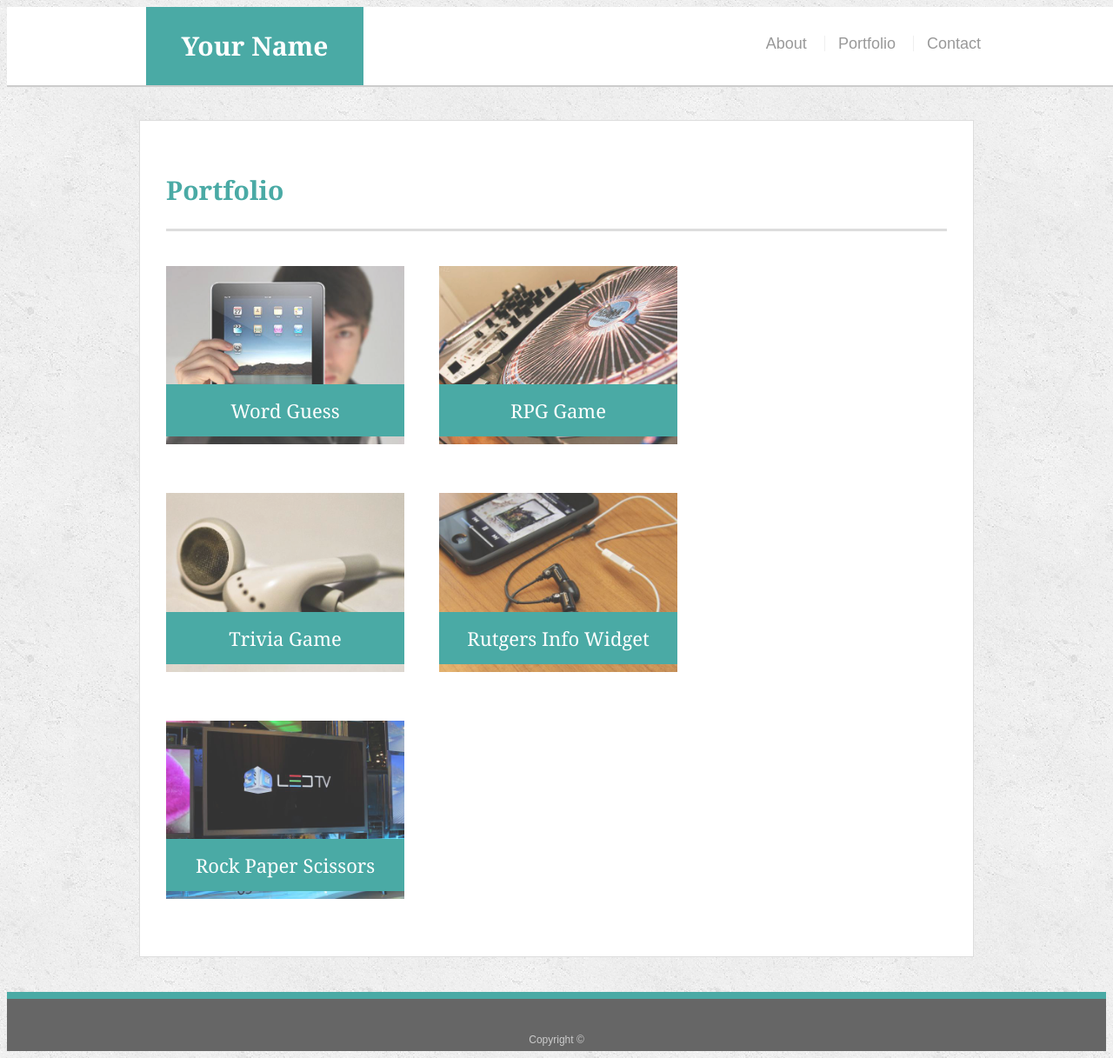
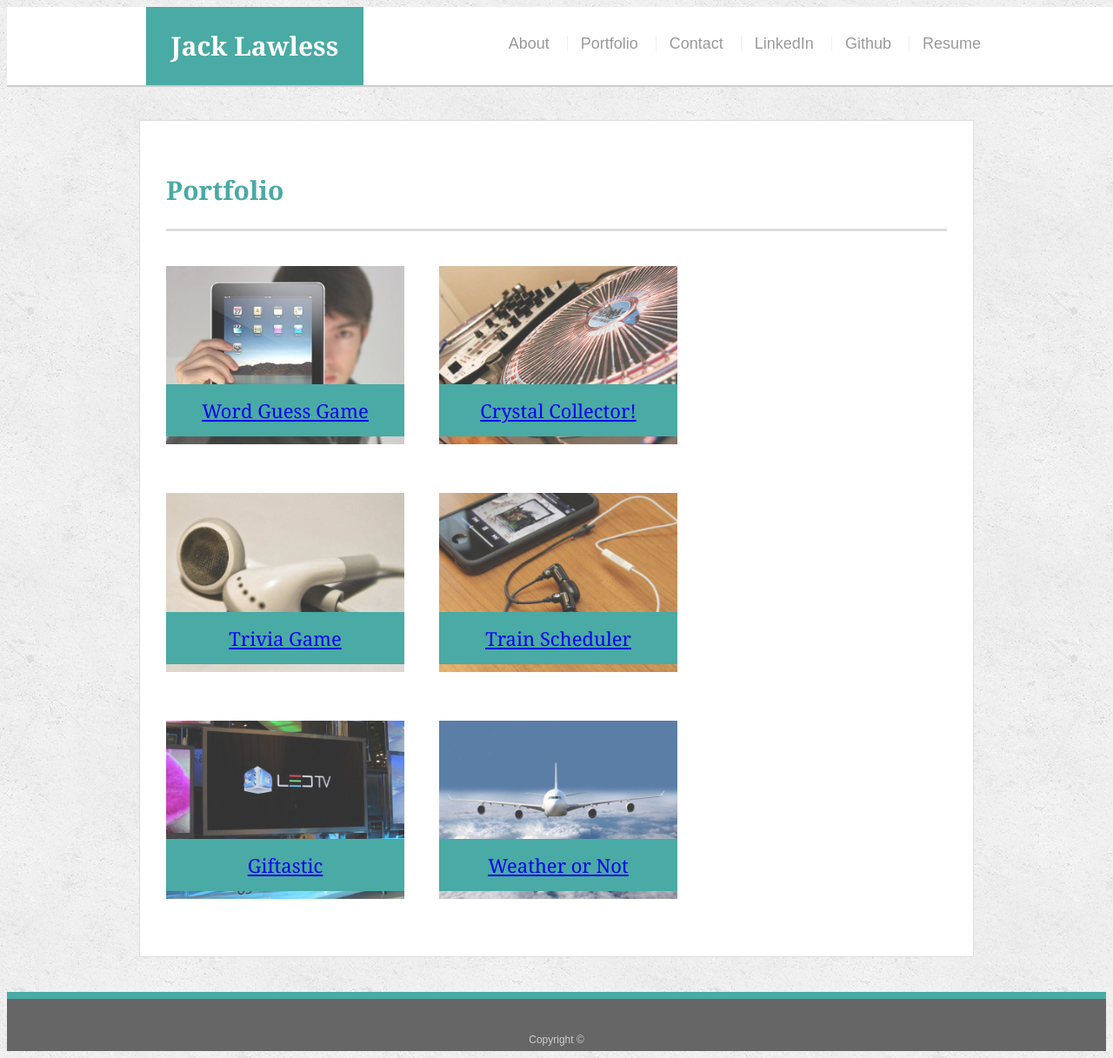
Before and after one commit to LawlessJack/Responsive-Portfolio, a plain HTML site: page portfolio.html in a window 1280 px wide. Shown: the whole page at 87% size. Drawn offline with Linux system fonts and the light colour scheme.

Commit message:
updated portfolio page

```diff
--- a/assets/css/style.css
+++ b/assets/css/style.css
@@ -168,6 +168,9 @@ h3, h2 {
   background: #4aaaa5;
   border-bottom: 0;
 }
+.work a:hover{
+  color: red;
+}
 
 .auth-image {
   float: left;
@@ -215,6 +218,9 @@ input[type=submit] {
   cursor: pointer;
   background: #4aaaa5;
   border: 0 none;
+}
+#contactInfo{
+  text-align: center;
 }
 
 @media screen and (max-width:980px){
--- a/portfolio.html
+++ b/portfolio.html
@@ -4,7 +4,7 @@
 <head>
   <meta charset="UTF-8">
   <meta name="viewport" content="width=device-width, initial-scale=1.0">
-  <title>Portfolio | Your Name</title>
+  <title>Portfolio | Jack Lawless</title>
   <link rel="stylesheet" type="text/css" href="assets/css/style.css">
 </head>
 
@@ -12,11 +12,14 @@
 
   <header id="masthead">
     <div class="container">
-      <a href="index.html" id="logo">Your Name</a>
+      <a href="index.html" id="logo">Jack Lawless</a>
       <nav>
         <a href="index.html">About</a>
         <a href="portfolio.html">Portfolio</a>
         <a href="contact.html">Contact</a>
+        <a href ="https://www.linkedin.com/in/jack-lawless-99849823/">LinkedIn</a>
+        <a href ="https://github.com/Soblique">Github</a>
+        <a href ="assets/Lawless Resume_Oct2018.pdf">Resume</a>
       </nav>
     </div>
   </header>
@@ -26,29 +29,34 @@
       <h1>Portfolio</h1>
 
       <div class="work">
-        <img src="assets/images/technics-q-c-640-480-1.jpg" alt="Word Guess">
+        <a href = "https://soblique.github.io/Word-Guess-Game/"><img src="assets/images/technics-q-c-640-480-1.jpg" alt="Word Guess Game"></a>
 
-        <h3>Word Guess</h3>
+        <h3><a href ="https://github.com/Soblique/Word-Guess-Game">Word Guess Game</a></h3>
       </div>
       <div class="work">
-        <img src="assets/images/technics-q-c-640-480-2.jpg" alt="RPG Game">
+        <a href ="https://soblique.github.io/unit-4-game/"><img src="assets/images/technics-q-c-640-480-2.jpg" alt="Crystal Collector!"></a>
 
-        <h3>RPG Game</h3>
+        <h3><a href ="https://github.com/Soblique/unit-4-game">Crystal Collector!</a></h3>
       </div>
       <div class="work">
-        <img src="assets/images/technics-q-c-640-480-5.jpg" alt="Trivia Game">
+        <a href = "https://soblique.github.io/TriviaGame/"><img src="assets/images/technics-q-c-640-480-5.jpg" alt="Trivia Game"></a>
 
-        <h3>Trivia Game</h3>
+        <h3><a href ="https://github.com/Soblique/TriviaGame">Trivia Game</a></h3>
       </div>
       <div class="work">
-        <img src="assets/images/technics-q-c-640-480-7.jpg" alt="Rutgers Info Widget">
+        <a href="https://soblique.github.io/Train-Scheduler/"><img src="assets/images/technics-q-c-640-480-7.jpg" alt="Train-Scheduler"></a>
 
-        <h3>Rutgers Info Widget</h3>
+        <h3><h3><a href ="https://github.com/Soblique/Train-Scheduler">Train Scheduler</a></h3>
       </div>
       <div class="work">
-        <img src="assets/images/technics-q-c-640-480-9.jpg" alt="Rock Paper Scissors">
+        <a href="https://soblique.github.io/GifTastic/"><img src="assets/images/technics-q-c-640-480-9.jpg" alt="Giftastic"></a>
 
-        <h3>Rock Paper Scissors</h3>
+        <h3><a href ="https://github.com/Soblique/GifTastic">Giftastic</a></h3>
+      </div>
+      <div class="work">
+        <a href="https://ut-austin-bootcamp-proj1-group-d.github.io/Weather-or-not/"><img src="assets/images/Plane.jpg" alt="Weather or Not"></a>
+
+        <h3><a href ="https://github.com/Soblique/Weather-or-not">Weather or Not</a></h3>
       </div>
 
     </section>
```
Also changed, not shown: contact.html (+9 -21 lines), index.html (+7 -4 lines), assets/images/Plane.jpg (added), assets/images/profile.jpg (added), 1 other file.
